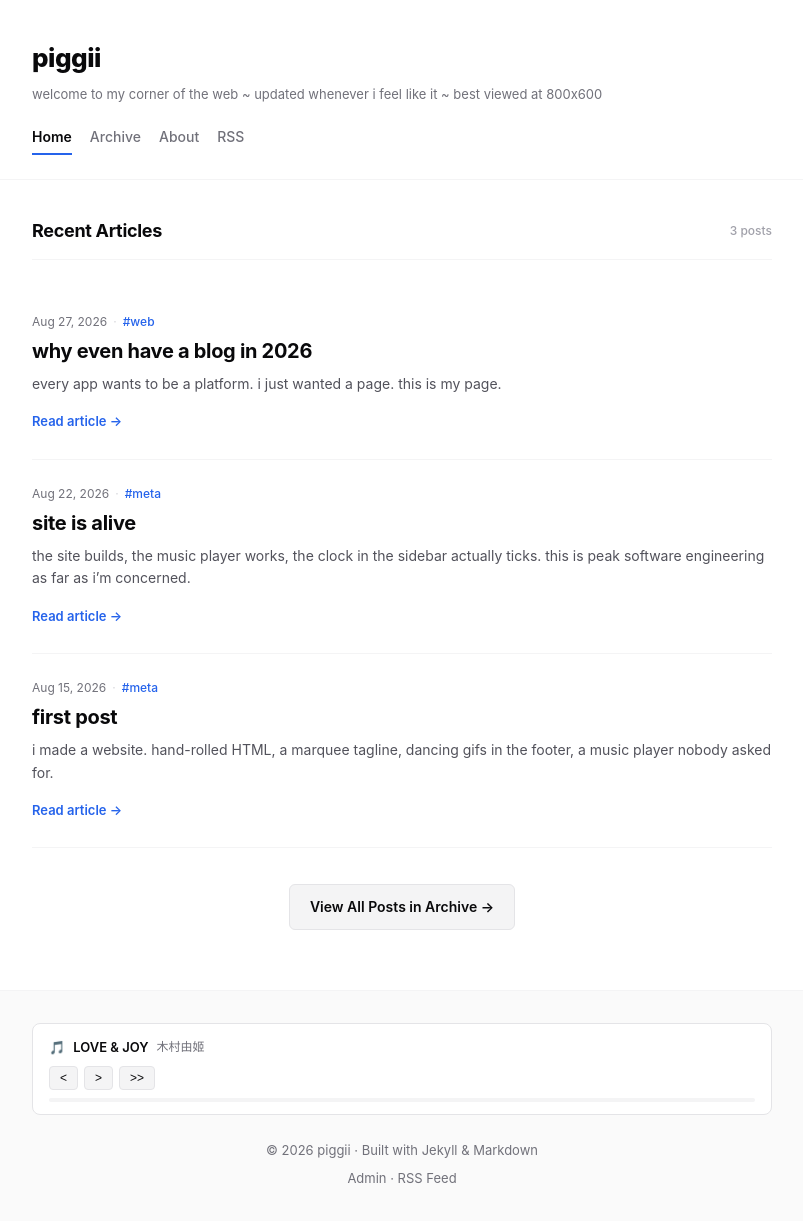
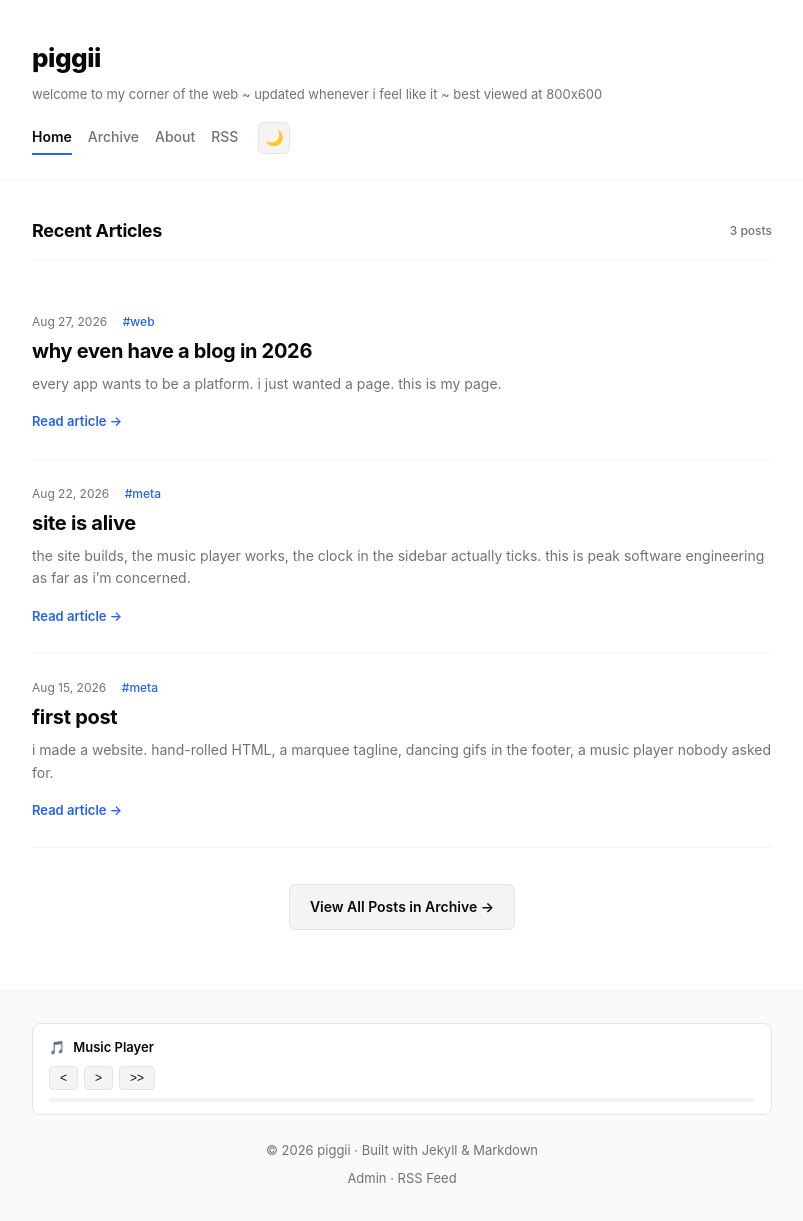
Before and after one commit to purnac501/hosting, a Jekyll site: the page built from index.html, in a window 1280 px wide. Shown: the whole page, without its empty margins (238-1041 px from the left). Built offline with Jekyll 4.4.1, drawn with Linux system fonts in a browser that asks for light colours.

Commit message:
feat: add dark mode toggle with system preference support and persistent state

```diff
--- a/_layouts/default.html
+++ b/_layouts/default.html
@@ -12,6 +12,17 @@
   <link rel="manifest" href="{{ '/manifest.webmanifest' | relative_url }}">
   <meta name="theme-color" content="#2563eb">
   <meta name="site-base" content="{{ '' | relative_url }}">
+
+  <script>
+    (function() {
+      var saved = localStorage.getItem('piggii_theme');
+      var prefersDark = window.matchMedia && window.matchMedia('(prefers-color-scheme: dark)').matches;
+      if (saved === 'dark' || (!saved && prefersDark)) {
+        document.documentElement.classList.add('dark-theme');
+      }
+    })();
+  </script>
+
   {% feed_meta %}
 </head>
 <body>
@@ -28,6 +39,9 @@
         <a href="{{ '/archive/' | relative_url }}" {% if page.url contains '/archive' %}class="active"{% endif %}>Archive</a>
         <a href="{{ '/about/' | relative_url }}" {% if page.url contains '/about' %}class="active"{% endif %}>About</a>
         <a href="{{ '/feed.xml' | relative_url }}">RSS</a>
+        <button id="theme-toggle" class="theme-toggle-btn" aria-label="Toggle dark mode" title="Toggle dark mode">
+          <span id="theme-icon">🌙</span>
+        </button>
       </nav>
     </div>
   </header>
--- a/script.js
+++ b/script.js
@@ -317,6 +317,24 @@
     navigator.serviceWorker.register('sw.js').catch(function () {
       // No SW is fine (http:// local dev, old browsers).
     });
+  // --- Dark Mode Toggle ---
+  var themeToggleBtn = document.getElementById('theme-toggle');
+  var themeIcon = document.getElementById('theme-icon');
+
+  function updateThemeUI() {
+    var isDark = document.documentElement.classList.contains('dark-theme');
+    if (themeIcon) {
+      themeIcon.textContent = isDark ? '☀️' : '🌙';
+    }
+  }
+
+  if (themeToggleBtn) {
+    updateThemeUI();
+    themeToggleBtn.addEventListener('click', function () {
+      var isDark = document.documentElement.classList.toggle('dark-theme');
+      localStorage.setItem('piggii_theme', isDark ? 'dark' : 'light');
+      updateThemeUI();
+    });
   }
 
 })();
--- a/style.css
+++ b/style.css
@@ -1,6 +1,63 @@
 /* ============================================================
-   Clean, Modern Personal Blog Theme
+   Clean, Modern Personal Blog Theme (with Light & Dark Mode)
    ============================================================ */
+
+/* === CSS VARIABLES === */
+:root {
+  --bg: #ffffff;
+  --bg-subtle: #fafafa;
+  --surface: #ffffff;
+  --border: #e4e4e7;
+  --border-subtle: #f4f4f5;
+  --text-primary: #09090b;
+  --text-secondary: #27272a;
+  --text-muted: #71717a;
+  --accent: #2563eb;
+  --accent-hover: #1d4ed8;
+  --card-hover-bg: #fafafa;
+  --code-bg: #f4f4f5;
+  --code-text: #09090b;
+  --pre-bg: #18181b;
+  --pre-text: #f4f4f5;
+  --quote-bg: #f8fafc;
+  --quote-border: #2563eb;
+  --quote-text: #475569;
+  --tag-bg: #f4f4f5;
+  --tag-text: #52525b;
+  --tag-accent-text: #2563eb;
+  --btn-bg: #f4f4f5;
+  --btn-hover-bg: #e4e4e7;
+  --author-card-bg: #f8fafc;
+  --author-card-border: #e2e8f0;
+}
+
+html.dark-theme {
+  --bg: #121214;
+  --bg-subtle: #18181b;
+  --surface: #1e1e22;
+  --border: #2e2e33;
+  --border-subtle: #27272a;
+  --text-primary: #f4f4f5;
+  --text-secondary: #d4d4d8;
+  --text-muted: #a1a1aa;
+  --accent: #60a5fa;
+  --accent-hover: #93c5fd;
+  --card-hover-bg: #18181b;
+  --code-bg: #1f1f23;
+  --code-text: #f4f4f5;
+  --pre-bg: #09090b;
+  --pre-text: #e4e4e7;
+  --quote-bg: #18181b;
+  --quote-border: #60a5fa;
+  --quote-text: #a1a1aa;
+  --tag-bg: #27272a;
+  --tag-text: #d4d4d8;
+  --tag-accent-text: #60a5fa;
+  --btn-bg: #27272a;
+  --btn-hover-bg: #3f3f46;
+  --author-card-bg: #18181b;
+  --author-card-border: #2e2e33;
+}
 
 /* === RESET & BASE === */
 * {
@@ -13,30 +70,32 @@
   font-family: -apple-system, BlinkMacSystemFont, "Segoe UI", Roboto, Oxygen, Ubuntu, Cantarell, "Open Sans", "Helvetica Neue", sans-serif;
   font-size: 16px;
   line-height: 1.7;
-  color: #27272a;
-  background-color: #ffffff;
+  color: var(--text-secondary);
+  background-color: var(--bg);
   min-height: 100vh;
   display: flex;
   flex-direction: column;
+  transition: background-color 0.2s ease, color 0.2s ease;
   -webkit-text-size-adjust: 100%;
   text-size-adjust: 100%;
 }
 
 a {
-  color: #2563eb;
+  color: var(--accent);
   text-decoration: none;
   transition: color 0.15s ease;
 }
 
 a:hover {
-  color: #1d4ed8;
+  color: var(--accent-hover);
   text-decoration: underline;
 }
 
 /* === SITE HEADER === */
 .site-header {
-  border-bottom: 1px solid #f4f4f5;
-  background: #ffffff;
+  border-bottom: 1px solid var(--border-subtle);
+  background: var(--bg);
+  transition: background-color 0.2s ease, border-color 0.2s ease;
 }
 
 .header-container {
@@ -53,45 +112,67 @@
 .site-title {
   font-size: 26px;
   font-weight: 800;
-  color: #09090b;
+  color: var(--text-primary);
   letter-spacing: -0.5px;
   text-decoration: none;
 }
 
 .site-title:hover {
-  color: #2563eb;
+  color: var(--accent);
   text-decoration: none;
 }
 
 .site-tagline {
   font-size: 13px;
-  color: #71717a;
+  color: var(--text-muted);
   margin-top: 3px;
 }
 
 .site-nav {
   display: flex;
-  gap: 18px;
+  align-items: center;
+  gap: 16px;
   font-size: 14px;
   font-weight: 500;
 }
 
 .site-nav a {
-  color: #71717a;
+  color: var(--text-muted);
   text-decoration: none;
   padding: 4px 0;
   border-bottom: 2px solid transparent;
 }
 
 .site-nav a:hover {
-  color: #09090b;
+  color: var(--text-primary);
   text-decoration: none;
 }
 
 .site-nav a.active {
-  color: #09090b;
+  color: var(--text-primary);
   font-weight: 600;
-  border-bottom-color: #2563eb;
+  border-bottom-color: var(--accent);
+}
+
+/* === THEME TOGGLE BUTTON === */
+.theme-toggle-btn {
+  background: var(--btn-bg);
+  border: 1px solid var(--border);
+  color: var(--text-primary);
+  width: 32px;
+  height: 32px;
+  border-radius: 6px;
+  display: inline-flex;
+  align-items: center;
+  justify-content: center;
+  cursor: pointer;
+  font-size: 15px;
+  transition: all 0.15s ease;
+  margin-left: 4px;
+}
+
+.theme-toggle-btn:hover {
+  background: var(--btn-hover-bg);
 }
 
 /* === MAIN CONTENT === */
@@ -113,19 +194,19 @@
   align-items: center;
   margin-bottom: 28px;
   padding-bottom: 12px;
-  border-bottom: 1px solid #f4f4f5;
+  border-bottom: 1px solid var(--border-subtle);
 }
 
 .feed-header h2 {
   font-size: 18px;
   font-weight: 700;
-  color: #09090b;
+  color: var(--text-primary);
   letter-spacing: -0.3px;
 }
 
 .posts-count {
   font-size: 12px;
-  color: #a1a1aa;
+  color: var(--text-muted);
   font-weight: 500;
 }
 
@@ -140,7 +221,7 @@
   align-items: flex-start;
   gap: 24px;
   padding: 24px 0;
-  border-bottom: 1px solid #f4f4f5;
+  border-bottom: 1px solid var(--border-subtle);
   transition: opacity 0.15s ease;
 }
 
@@ -151,7 +232,7 @@
 
 .post-card-meta {
   font-size: 12px;
-  color: #71717a;
+  color: var(--text-muted);
   margin-bottom: 6px;
   display: flex;
   align-items: center;
@@ -159,36 +240,36 @@
 }
 
 .meta-dot {
-  color: #d4d4d8;
+  color: var(--border);
 }
 
 .post-card-tag {
-  color: #2563eb;
+  color: var(--tag-accent-text);
   font-weight: 500;
 }
 
 .post-card-title {
   font-size: 20px;
   font-weight: 700;
-  color: #09090b;
+  color: var(--text-primary);
   line-height: 1.35;
   margin-bottom: 8px;
   letter-spacing: -0.3px;
 }
 
 .post-card-title a {
-  color: #09090b;
+  color: var(--text-primary);
   text-decoration: none;
 }
 
 .post-card-title a:hover {
-  color: #2563eb;
+  color: var(--accent);
   text-decoration: none;
 }
 
 .post-card-excerpt {
   font-size: 14px;
-  color: #52525b;
+  color: var(--text-muted);
   line-height: 1.6;
   margin-bottom: 12px;
 }
@@ -196,7 +277,7 @@
 .read-more-link {
   font-size: 13px;
   font-weight: 600;
-  color: #2563eb;
+  color: var(--accent);
   display: inline-flex;
   align-items: center;
 }
@@ -207,8 +288,8 @@
   height: 105px;
   border-radius: 8px;
   overflow: hidden;
-  background: #f4f4f5;
-  border: 1px solid #e4e4e7;
+  background: var(--bg-subtle);
+  border: 1px solid var(--border);
 }
 
 .post-card-thumb img {
@@ -231,19 +312,19 @@
 .archive-btn {
   display: inline-block;
   padding: 10px 20px;
-  background: #f4f4f5;
-  color: #09090b;
+  background: var(--btn-bg);
+  color: var(--text-primary);
   font-size: 14px;
   font-weight: 600;
   border-radius: 6px;
-  border: 1px solid #e4e4e7;
+  border: 1px solid var(--border);
   text-decoration: none;
   transition: all 0.15s ease;
 }
 
 .archive-btn:hover {
-  background: #e4e4e7;
-  color: #09090b;
+  background: var(--btn-hover-bg);
+  color: var(--text-primary);
   text-decoration: none;
 }
 
@@ -255,12 +336,12 @@
 .post-back-link a {
   font-size: 13px;
   font-weight: 500;
-  color: #71717a;
+  color: var(--text-muted);
   text-decoration: none;
 }
 
 .post-back-link a:hover {
-  color: #09090b;
+  color: var(--text-primary);
 }
 
 .post-header {
@@ -270,7 +351,7 @@
 .post-title {
   font-size: 32px;
   font-weight: 800;
-  color: #09090b;
+  color: var(--text-primary);
   line-height: 1.25;
   letter-spacing: -0.6px;
   margin-bottom: 12px;
@@ -278,7 +359,7 @@
 
 .post-meta {
   font-size: 14px;
-  color: #71717a;
+  color: var(--text-muted);
   display: flex;
   align-items: center;
   gap: 8px;
@@ -286,7 +367,7 @@
 }
 
 .meta-separator {
-  color: #d4d4d8;
+  color: var(--border);
 }
 
 .post-tags-list {
@@ -298,8 +379,8 @@
 
 .tag-badge {
   font-size: 12px;
-  color: #52525b;
-  background: #f4f4f5;
+  color: var(--tag-text);
+  background: var(--tag-bg);
   padding: 2px 8px;
   border-radius: 4px;
   font-weight: 500;
@@ -309,8 +390,8 @@
   margin: 28px 0 32px;
   border-radius: 10px;
   overflow: hidden;
-  border: 1px solid #e4e4e7;
-  background: #f4f4f5;
+  border: 1px solid var(--border);
+  background: var(--bg-subtle);
 }
 
 .post-cover img {
@@ -323,7 +404,7 @@
 .post-content {
   font-size: 17px;
   line-height: 1.8;
-  color: #27272a;
+  color: var(--text-secondary);
 }
 
 .post-content p {
@@ -333,7 +414,7 @@
 .post-content h2 {
   font-size: 22px;
   font-weight: 700;
-  color: #09090b;
+  color: var(--text-primary);
   margin: 36px 0 14px;
   letter-spacing: -0.3px;
 }
@@ -341,7 +422,7 @@
 .post-content h3 {
   font-size: 18px;
   font-weight: 600;
-  color: #09090b;
+  color: var(--text-primary);
   margin: 28px 0 12px;
 }
 
@@ -355,28 +436,28 @@
 }
 
 .post-content blockquote {
-  border-left: 3px solid #2563eb;
-  background: #f8fafc;
+  border-left: 3px solid var(--quote-border);
+  background: var(--quote-bg);
   padding: 14px 20px;
   margin: 24px 0;
   border-radius: 0 8px 8px 0;
-  color: #475569;
+  color: var(--quote-text);
   font-style: italic;
 }
 
 .post-content code {
-  background: #f4f4f5;
-  border: 1px solid #e4e4e7;
+  background: var(--code-bg);
+  border: 1px solid var(--border);
   padding: 2px 6px;
   border-radius: 4px;
   font-family: Consolas, Monaco, "Courier New", monospace;
   font-size: 14px;
-  color: #09090b;
+  color: var(--code-text);
 }
 
 .post-content pre {
-  background: #18181b;
-  color: #f4f4f5;
+  background: var(--pre-bg);
+  color: var(--pre-text);
   border-radius: 8px;
   padding: 16px 20px;
   overflow-x: auto;
@@ -394,12 +475,12 @@
 .post-footer {
   margin-top: 48px;
   padding-top: 32px;
-  border-top: 1px solid #f4f4f5;
+  border-top: 1px solid var(--border-subtle);
 }
 
 .author-card {
-  background: #f8fafc;
-  border: 1px solid #e2e8f0;
+  background: var(--author-card-bg);
+  border: 1px solid var(--author-card-border);
   border-radius: 8px;
   padding: 20px;
   margin-bottom: 32px;
@@ -408,13 +489,13 @@
 .author-info h3 {
   font-size: 15px;
   font-weight: 700;
-  color: #09090b;
+  color: var(--text-primary);
   margin-bottom: 4px;
 }
 
 .author-info p {
   font-size: 13px;
-  color: #64748b;
+  color: var(--text-muted);
   margin: 0;
 }
 
@@ -432,38 +513,38 @@
 
 .nav-label {
   font-size: 12px;
-  color: #71717a;
+  color: var(--text-muted);
   font-weight: 500;
 }
 
 .nav-title {
   font-size: 14px;
   font-weight: 600;
-  color: #09090b;
+  color: var(--text-primary);
 }
 
 .post-pagination a:hover .nav-title {
-  color: #2563eb;
+  color: var(--accent);
 }
 
 /* === ARCHIVE & ABOUT PAGES === */
 .page-header {
   margin-bottom: 32px;
   padding-bottom: 16px;
-  border-bottom: 1px solid #f4f4f5;
+  border-bottom: 1px solid var(--border-subtle);
 }
 
 .page-header h1 {
   font-size: 28px;
   font-weight: 800;
-  color: #09090b;
+  color: var(--text-primary);
   letter-spacing: -0.5px;
   margin-bottom: 6px;
 }
 
 .page-subtitle {
   font-size: 14px;
-  color: #71717a;
+  color: var(--text-muted);
 }
 
 .archive-year-group {
@@ -473,7 +554,7 @@
 .archive-year-heading {
   font-size: 20px;
   font-weight: 700;
-  color: #09090b;
+  color: var(--text-primary);
   margin-bottom: 14px;
 }
 
@@ -483,7 +564,7 @@
 
 .archive-item {
   padding: 10px 0;
-  border-bottom: 1px solid #fafafa;
+  border-bottom: 1px solid var(--border-subtle);
   display: flex;
   align-items: baseline;
   gap: 16px;
@@ -492,7 +573,7 @@
 
 .archive-date {
   font-size: 13px;
-  color: #a1a1aa;
+  color: var(--text-muted);
   width: 65px;
   flex-shrink: 0;
   font-variant-numeric: tabular-nums;
@@ -501,11 +582,11 @@
 .archive-title {
   font-size: 15px;
   font-weight: 600;
-  color: #09090b;
+  color: var(--text-primary);
 }
 
 .archive-title:hover {
-  color: #2563eb;
+  color: var(--accent);
 }
 
 .archive-tags {
@@ -514,15 +595,16 @@
 
 .tag-small {
   font-size: 11px;
-  color: #a1a1aa;
+  color: var(--text-muted);
   margin-left: 4px;
 }
 
 /* === FOOTER & MINI MUSIC PLAYER === */
 .site-footer {
-  border-top: 1px solid #f4f4f5;
-  background: #fafafa;
+  border-top: 1px solid var(--border-subtle);
+  background: var(--bg-subtle);
   margin-top: auto;
+  transition: background-color 0.2s ease, border-color 0.2s ease;
 }
 
 .footer-container {
@@ -532,8 +614,8 @@
 }
 
 .mini-player {
-  background: #ffffff;
-  border: 1px solid #e4e4e7;
+  background: var(--surface);
+  border: 1px solid var(--border);
   border-radius: 8px;
   padding: 12px 16px;
   margin-bottom: 24px;
@@ -548,12 +630,12 @@
   gap: 8px;
   font-size: 13px;
   font-weight: 600;
-  color: #09090b;
+  color: var(--text-primary);
 }
 
 .track-artist {
   font-weight: normal;
-  color: #71717a;
+  color: var(--text-muted);
   font-size: 12px;
 }
 
@@ -563,23 +645,23 @@
 }
 
 .player-actions button {
-  background: #f4f4f5;
-  border: 1px solid #e4e4e7;
+  background: var(--btn-bg);
+  border: 1px solid var(--border);
   border-radius: 4px;
   padding: 4px 10px;
   font-size: 12px;
   cursor: pointer;
-  color: #09090b;
+  color: var(--text-primary);
 }
 
 .player-actions button:hover {
-  background: #e4e4e7;
+  background: var(--btn-hover-bg);
 }
 
 #player-progress {
   width: 100%;
   height: 4px;
-  background: #f4f4f5;
+  background: var(--btn-bg);
   border-radius: 2px;
   cursor: pointer;
   overflow: hidden;
@@ -588,13 +670,13 @@
 #player-progress-bar {
   height: 100%;
   width: 0%;
-  background: #2563eb;
+  background: var(--accent);
 }
 
 .footer-bottom {
   text-align: center;
   font-size: 13px;
-  color: #71717a;
+  color: var(--text-muted);
 }
 
 .footer-links {
@@ -602,11 +684,11 @@
 }
 
 .footer-links a {
-  color: #71717a;
+  color: var(--text-muted);
 }
 
 .footer-links a:hover {
-  color: #09090b;
+  color: var(--text-primary);
 }
 
 /* === EMOTE IMAGES === */
```
